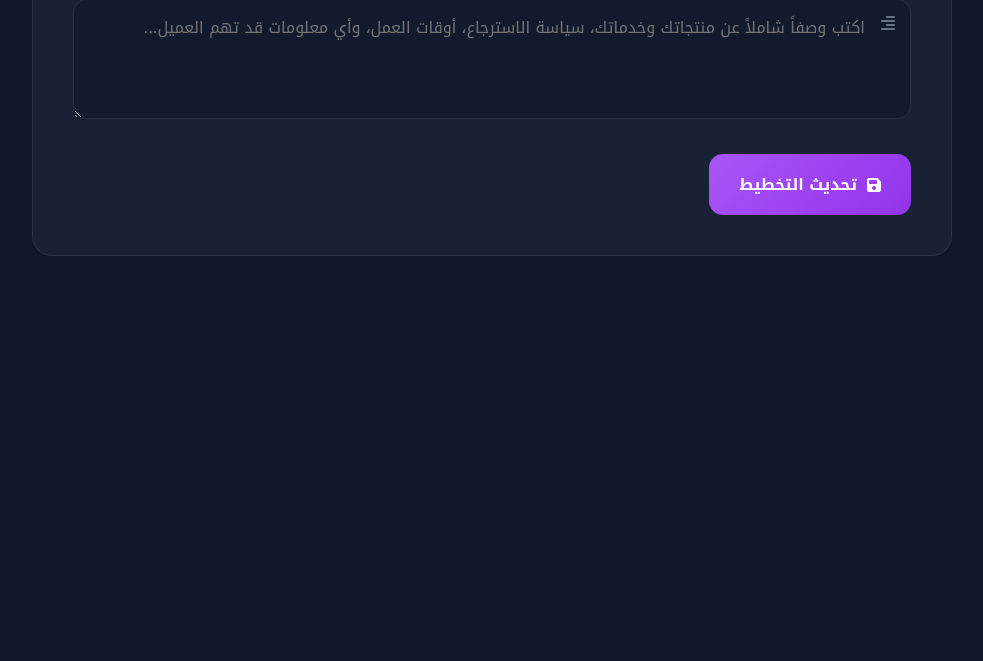
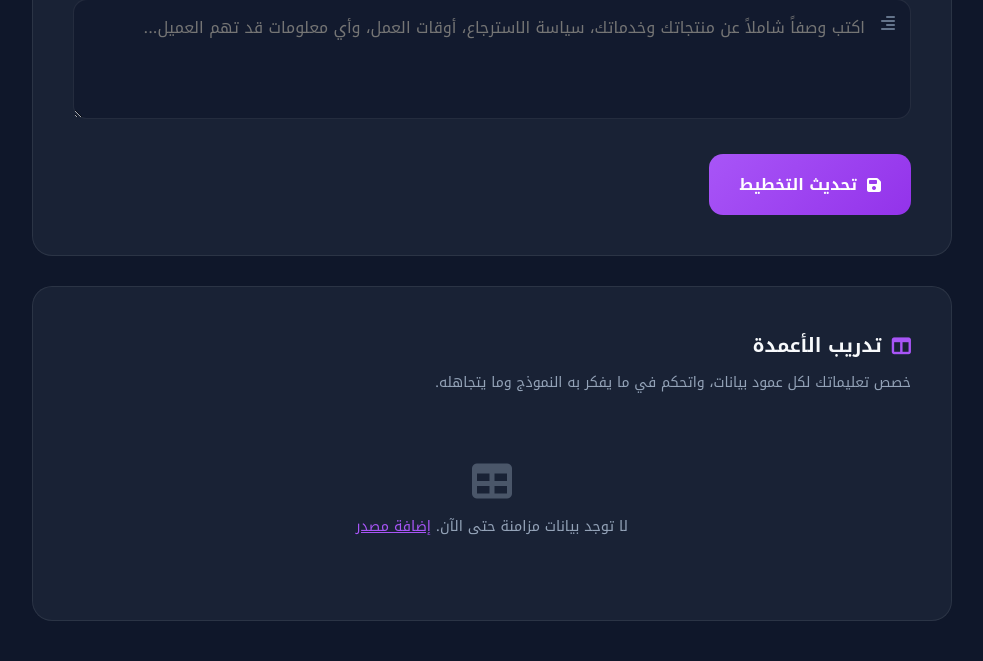
Before and after one commit to Alsoltan00/ai_sales_agent, a FastAPI app: template templates/merchant/planning.html in a window 1280 px wide. Shown: the part 811-1472 px from the top of the page, without its empty margins (8-991 px from the left). Before the commit the page ends 1067 px from the top, so only its background shows below. Run offline with FastAPI, Linux system fonts and the light colour scheme; the template is opened without the code that fills it, so the values that code supplies are empty.

Commit message:
Fix: Restore Column Training HTML block

```diff
--- a/templates/merchant/planning.html
+++ b/templates/merchant/planning.html
@@ -322,6 +322,20 @@
             </form>
         </div>
 
+        <!-- Column Training Section -->
+        <div class="glass-panel" style="margin-top: 30px;">
+            <div class="section-title"><i class="fa-solid fa-table-columns"></i> تدريب الأعمدة</div>
+            <div class="section-desc">خصص تعليماتك لكل عمود بيانات، واتحكم في ما يفكر به النموذج وما يتجاهله.</div>
+
+            <div id="colsAlertBox" class="alert-cols"></div>
+            <div id="colsContainer">
+                <div class="col-empty"><i class="fa-solid fa-table"></i>جاري تحميل الأعمدة...</div>
+            </div>
+            <button class="btn-save-cols" id="saveColsBtn" onclick="saveCols()" style="display:none;">
+                <i class="fa-solid fa-floppy-disk"></i> حفظ إعدادات الأعمدة
+            </button>
+        </div>
+
         <style>
             /* Tags Input Styling */
             .tags-input-container {
```
